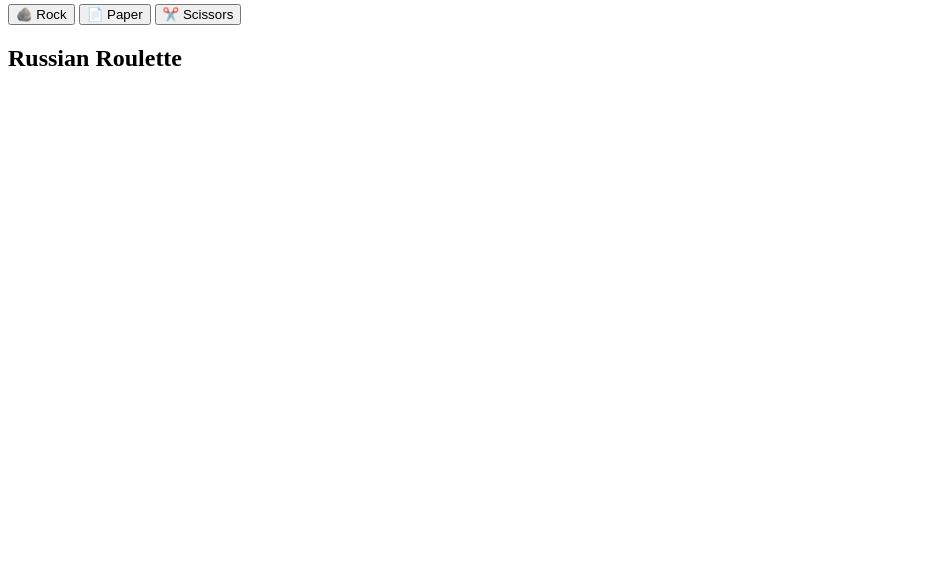
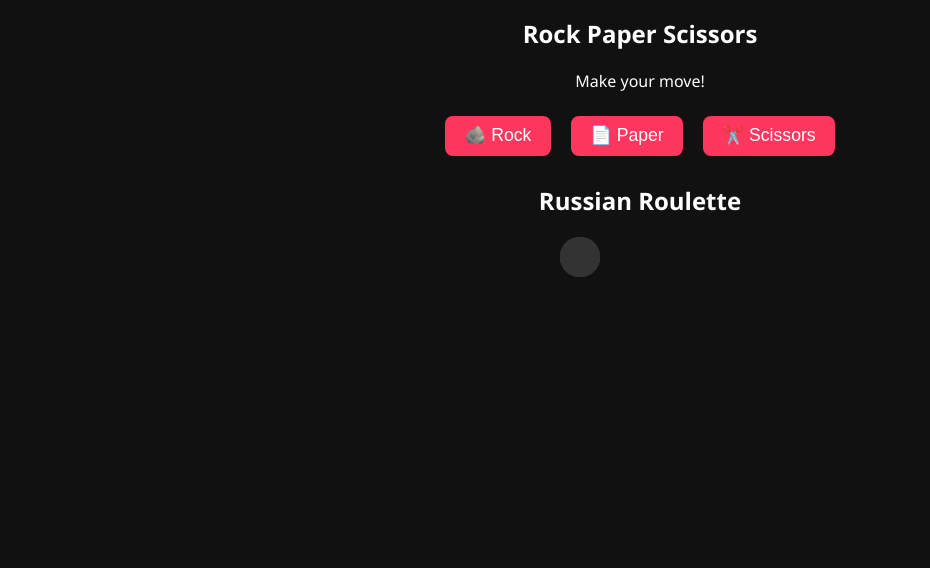
Before and after one commit to sanjaycodes97/Rock-Paper-Scissors-Russian-Rullet, a plain HTML site: page index.html in a window 1280 px wide. Shown: the part 232-800 px from the top of the page, without its empty margins (0-930 px from the left). Drawn offline with Linux system fonts and the light colour scheme.

Commit message:
Update style.css

```diff
--- a/style.css
+++ b/style.css
@@ -1,48 +1,62 @@
-<!DOCTYPE html>
-<html lang="en">
-<head>
-  <meta charset="UTF-8" />
-  <meta name="viewport" content="width=device-width, initial-scale=1.0"/>
-  <title>Squid Game: RPS x Russian Roulette</title>
-  <link rel="stylesheet" href="style.css" />
-</head>
-<body>
-  <div class="container">
-    <h1>🦑 Squid Game: RPS × Russian Roulette</h1>
+body {
+  font-family: 'Segoe UI', sans-serif;
+  background-color: #111;
+  color: white;
+  display: flex;
+  justify-content: center;
+  padding: 2rem;
+}
 
-    <div class="info">
-      <p>🎯 Round: <span id="round">1</span></p>
-      <p>🔫 Bullets in Chamber: <span id="bullets">1</span></p>
-    </div>
+.container {
+  text-align: center;
+  max-width: 600px;
+}
 
-    <div class="rps">
-      <h2>Rock Paper Scissors</h2>
-      <p id="rps-result">Make your move!</p>
-      <div class="choices">
-        <button id="rock">🪨 Rock</button>
-        <button id="paper">📄 Paper</button>
-        <button id="scissors">✂️ Scissors</button>
-      </div>
-    </div>
+.choices button,
+#proceed-btn,
+#restart-btn {
+  margin: 0.5rem;
+  padding: 0.6rem 1.2rem;
+  font-size: 1.1rem;
+  border: none;
+  border-radius: 8px;
+  background-color: #ff375f;
+  color: white;
+  cursor: pointer;
+  transition: 0.2s ease;
+}
 
-    <button id="proceed-btn">🎲 Proceed to Russian Roulette</button>
+.choices button:disabled {
+  opacity: 0.4;
+  cursor: not-allowed;
+}
 
-    <div class="rr">
-      <h2>Russian Roulette</h2>
-      <div class="chamber">
-        <div class="slot"></div>
-        <div class="slot"></div>
-        <div class="slot"></div>
-        <div class="slot"></div>
-        <div class="slot"></div>
-        <div class="slot"></div>
-      </div>
-      <p id="rr-result"></p>
-    </div>
+.choices button:hover,
+#proceed-btn:hover,
+#restart-btn:hover {
+  background-color: #ff5c78;
+}
 
-    <button id="restart-btn">🔁 Restart Game</button>
-  </div>
+.chamber {
+  position: relative;
+  width: 160px;
+  height: 160px;
+  margin: 1rem auto;
+}
 
-  <script src="script.js"></script>
-</body>
-</html>
+.slot {
+  width: 40px;
+  height: 40px;
+  background-color: #333;
+  border-radius: 50%;
+  position: absolute;
+  transition: all 0.2s ease;
+}
+
+.slot.bullet {
+  background-color: red;
+}
+
+.slot.active {
+  box-shadow: 0 0 10px 3px yellow;
+}
```
